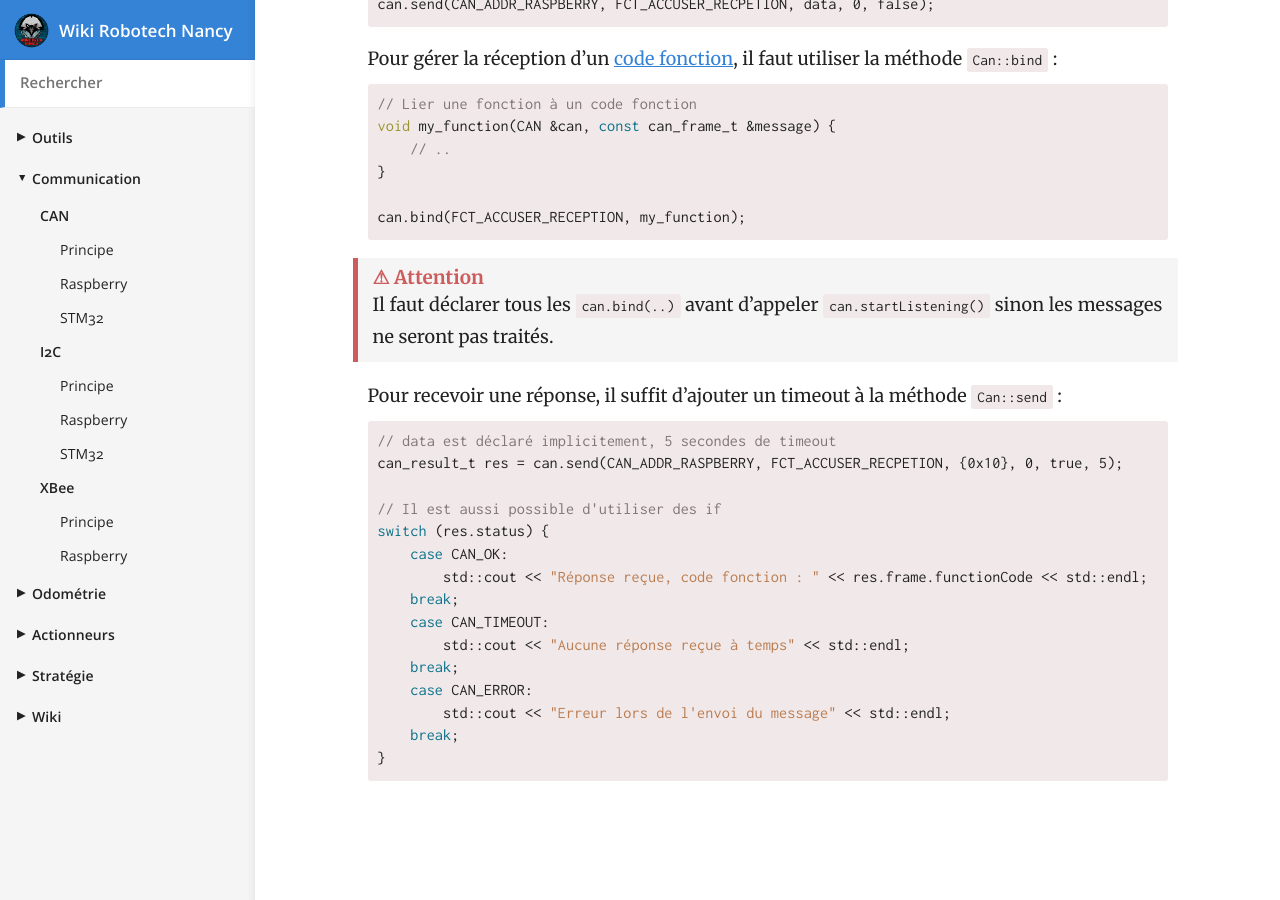
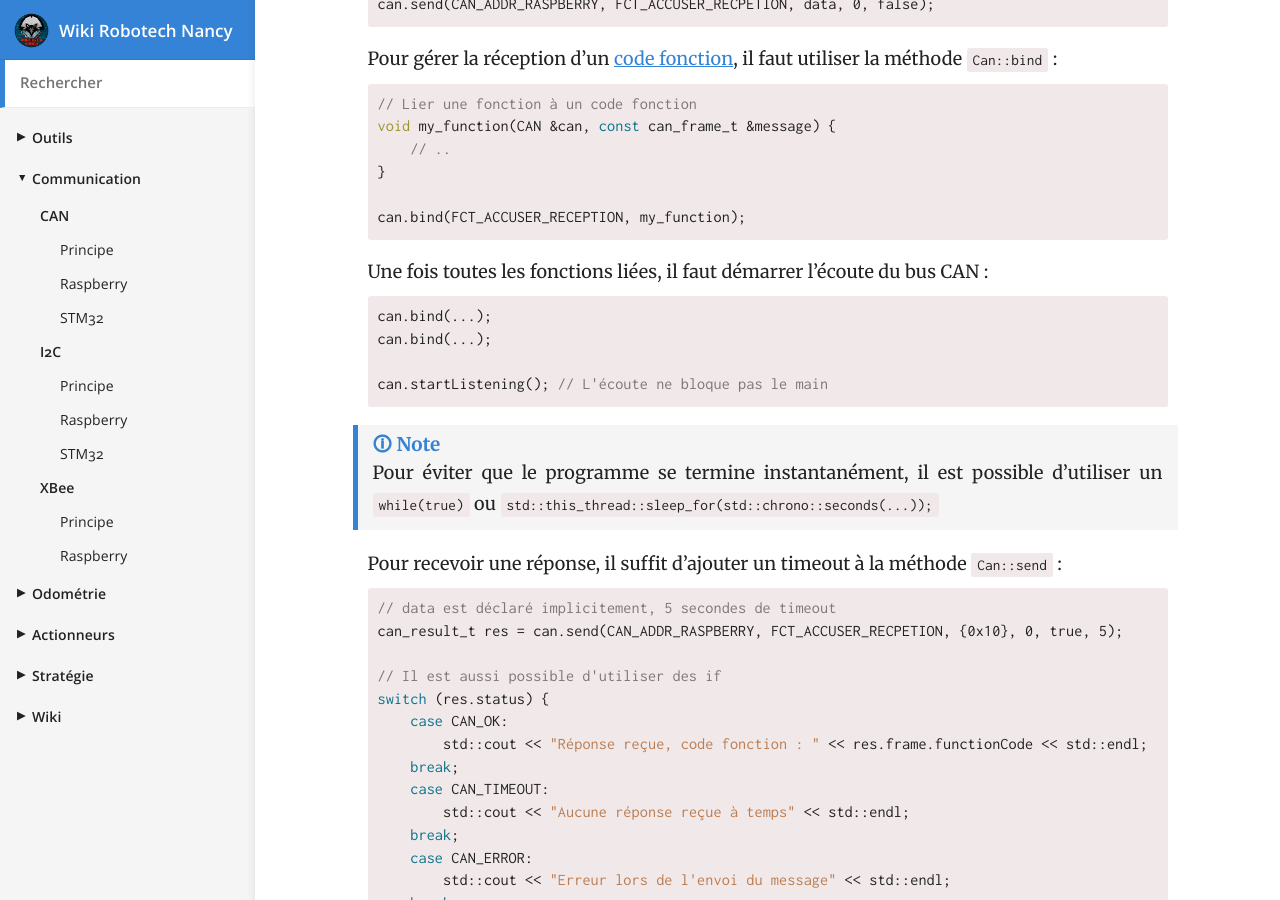
Before and after one commit to RobotechNancy/robotechnancy.github.io, a Jekyll site: the page built from _docs/communication/CAN/raspberry.md, in a window 1280 px wide and 900 px high, scrolled down 2358 px. Built offline with Jekyll 4.4.1, drawn with Linux system fonts in a browser that asks for light colours.

Commit message:
Explication startListening

````diff
--- a/_docs/communication/CAN/raspberry.md
+++ b/_docs/communication/CAN/raspberry.md
@@ -95,8 +95,16 @@
 can.bind(FCT_ACCUSER_RECEPTION, my_function);
 ```
 
-{:.warning}
-> Il faut déclarer tous les `can.bind(..)` avant d'appeler `can.startListening()` sinon les messages ne seront pas traités.
+Une fois toutes les fonctions liées, il faut démarrer l'écoute du bus CAN :
+```cpp
+can.bind(...);
+can.bind(...);
+
+can.startListening(); // L'écoute ne bloque pas le main
+```
+
+> Pour éviter que le programme se termine instantanément, il est possible d'utiliser un `while(true)`
+> ou `std::this_thread::sleep_for(std::chrono::seconds(...));`
 
 Pour recevoir une réponse, il suffit d'ajouter un timeout à la méthode `Can::send` :
 ```cpp
````
Also changed, not shown: _docs/communication/XBee/raspberry.md (+10 -2 lines).
